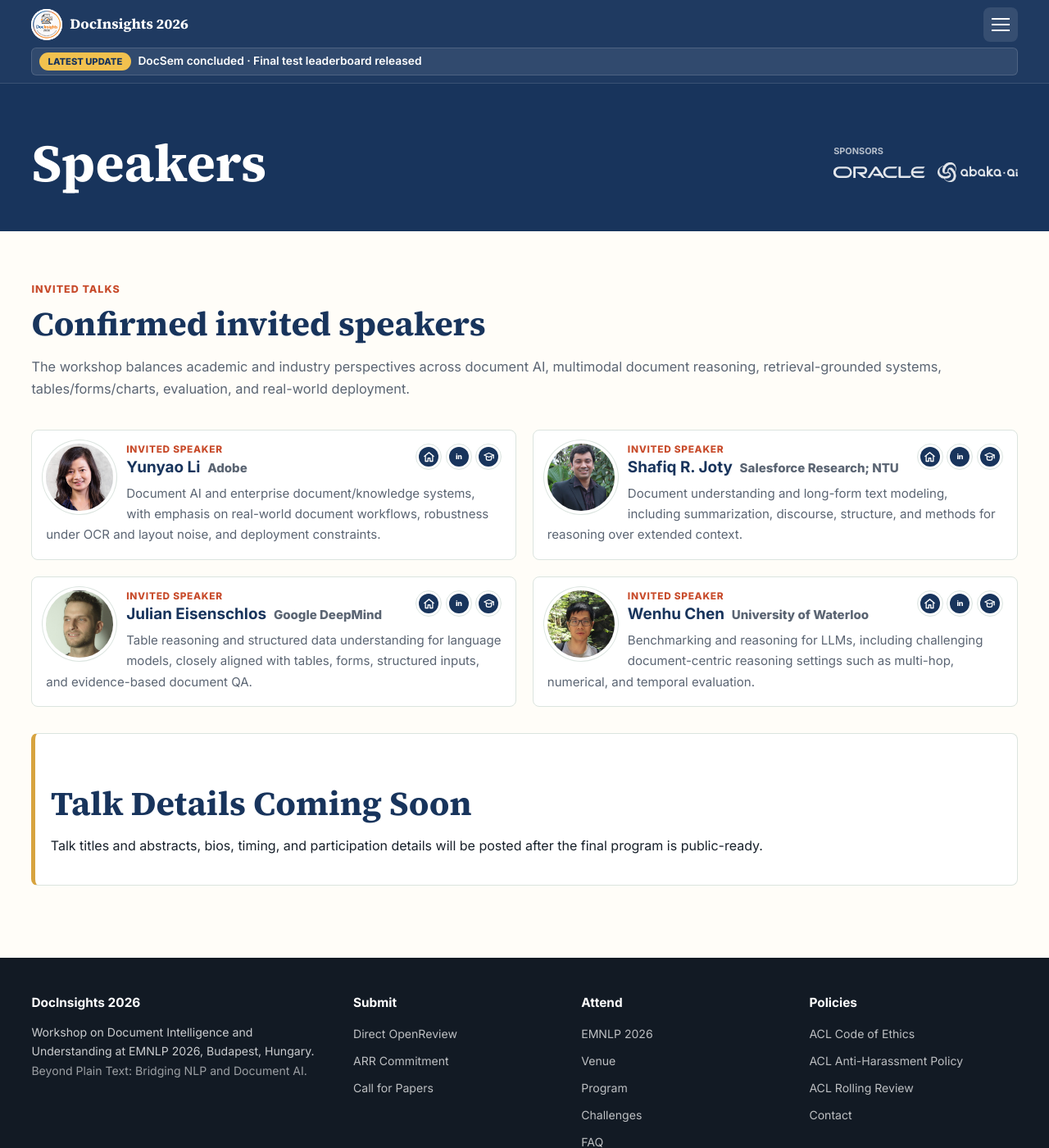
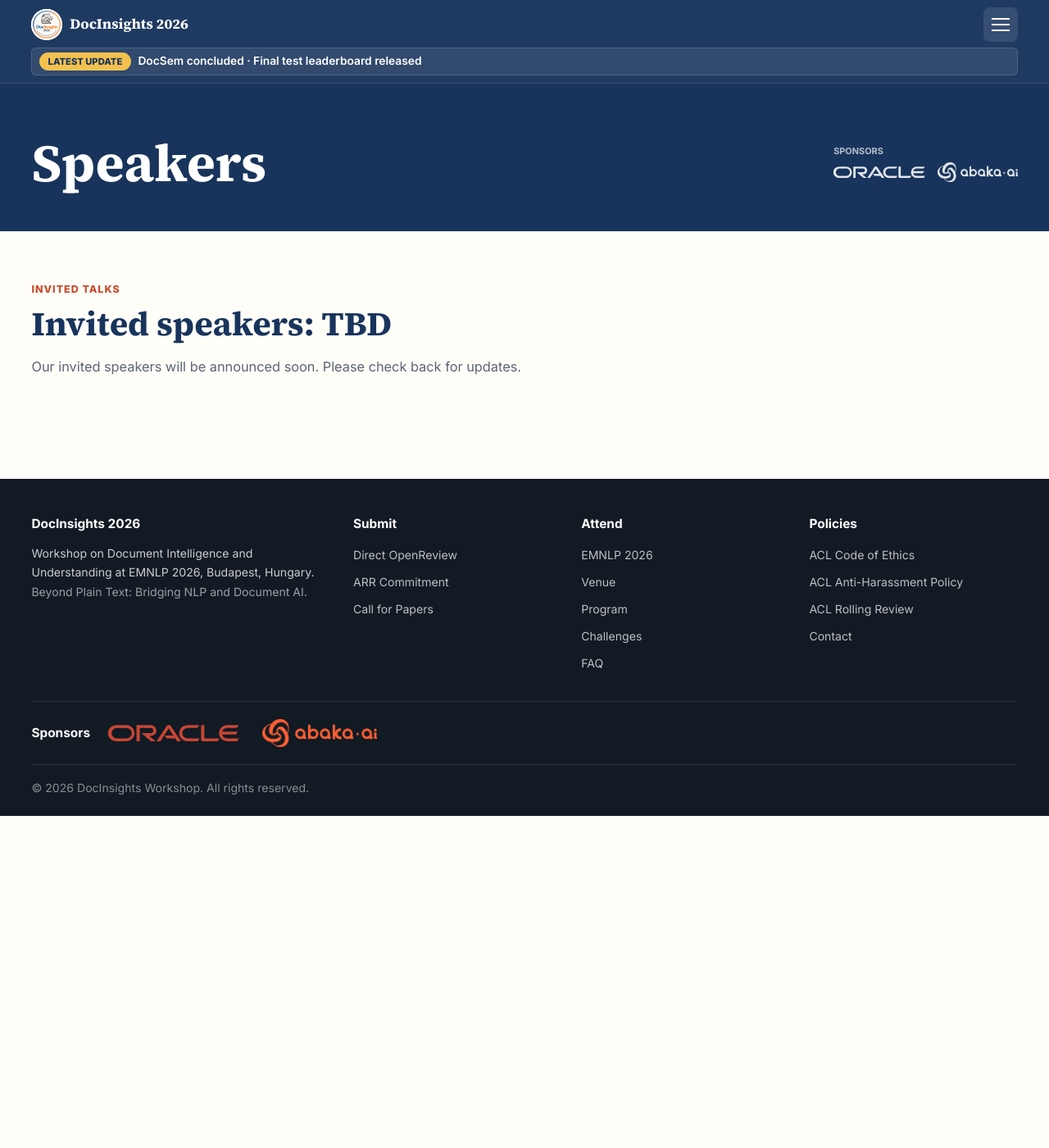
Before and after one commit to docinsights-workshop/docinsights-2026, a Jekyll site: the page built from speakers.md, in a window 1280 px wide and 1400 px high. Shown: the whole window at 82% size. Built offline with Jekyll 4.4.1, drawn with Linux system fonts in a browser that asks for light colours.

Commit message:
Mark invited speakers as TBD

```diff
--- a/speakers.md
+++ b/speakers.md
@@ -6,10 +6,12 @@
 
 <section class="section-intro">
   <p class="section-kicker">Invited Talks</p>
-  <h2>Confirmed invited speakers</h2>
-  <p>The workshop balances academic and industry perspectives across document AI, multimodal document reasoning, retrieval-grounded systems, tables/forms/charts, evaluation, and real-world deployment.</p>
+  <h2>Invited speakers: TBD</h2>
+  <p>Our invited speakers will be announced soon. Please check back for updates.</p>
 </section>
 
+{% comment %}
+Speaker cards hidden until speakers are announced (restore by removing this comment block):
 <div class="speaker-grid">
   <article class="speaker-card">
     <img src="{{ '/assets/images/speakers/yunyao_li.jpg' | relative_url }}" alt="Yunyao Li" class="speaker-photo" loading="lazy" decoding="async">
@@ -100,3 +102,4 @@
   <h2>Talk Details Coming Soon</h2>
   <p>Talk titles and abstracts, bios, timing, and participation details will be posted after the final program is public-ready.</p>
 </div>
+{% endcomment %}
```
